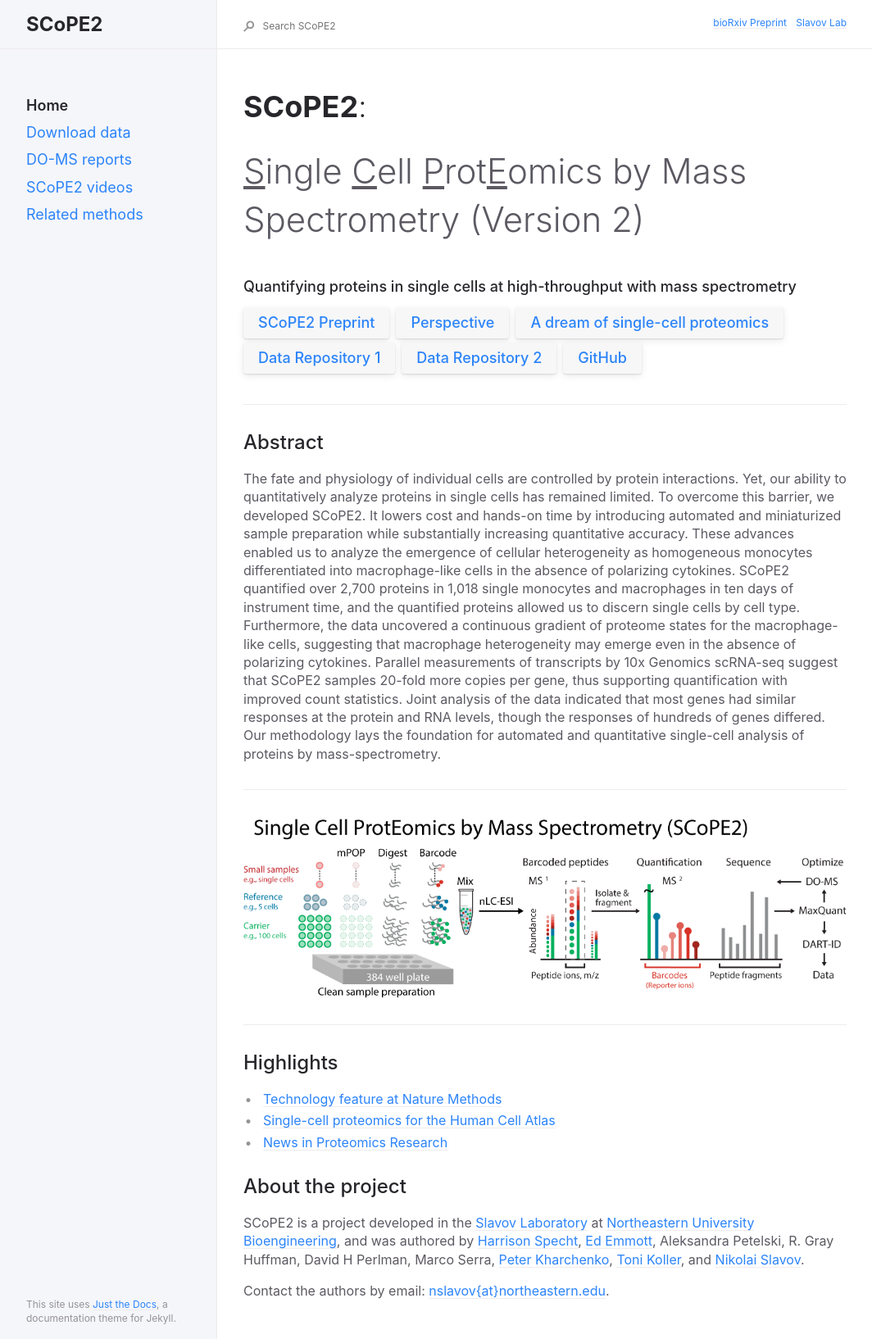
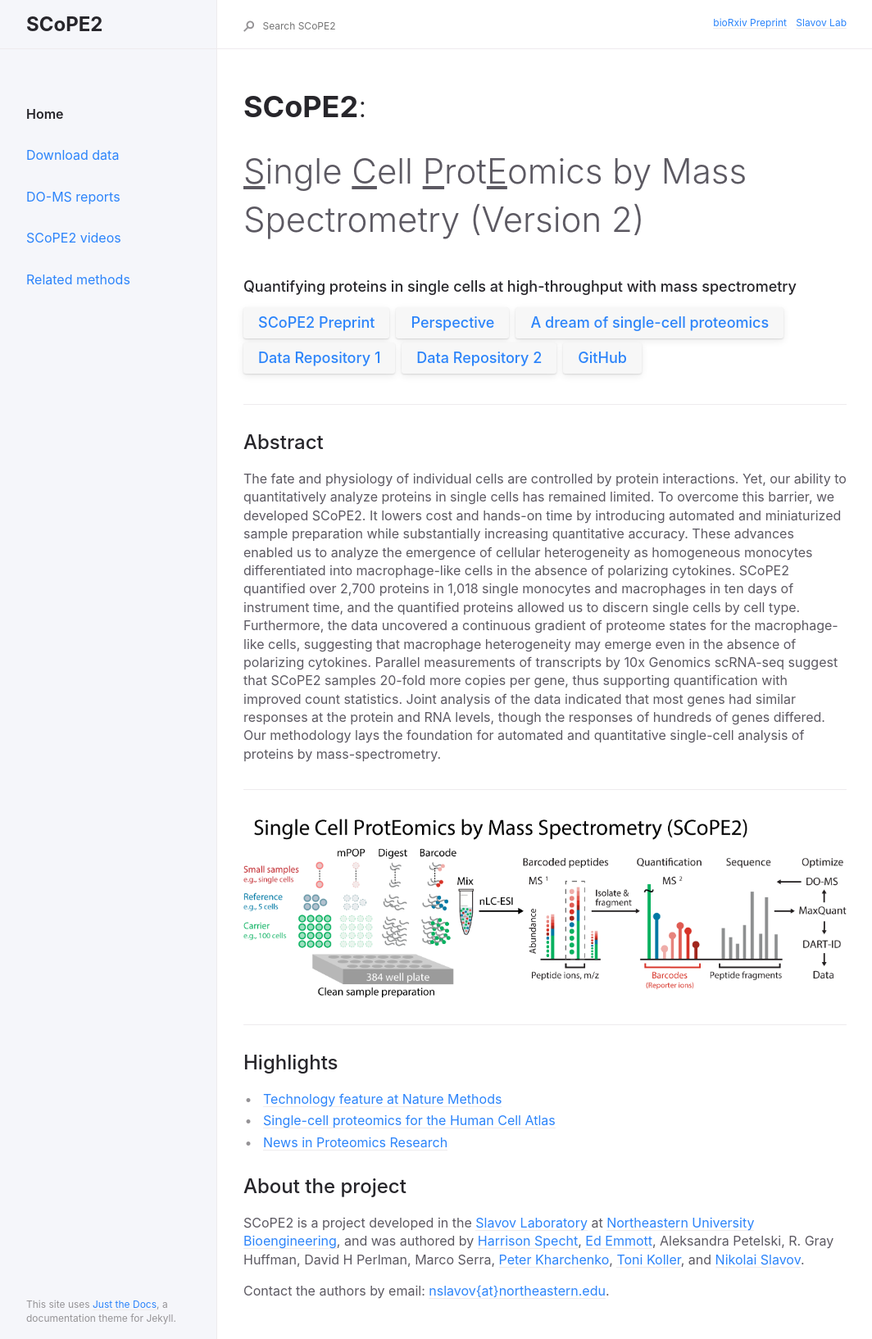
Before and after one commit to SlavovLab/SCoPE2, a Jekyll site: the page built from docs/index.md, in a window 1280 px wide. Shown: the whole page at 82% size, without its empty margins (91-1155 px from the left). Built offline with Jekyll 4.4.1, drawn with Linux system fonts in a browser that asks for light colours.

Commit message:
Update navigation.scss

```diff
--- a/docs/_sass/navigation.scss
+++ b/docs/_sass/navigation.scss
@@ -58,11 +58,11 @@
 }
 
 .navigation-list-item {
-  @include fs-6;
+  @include fs-5;
   margin: 0;
 
   @include mq(md) {
-    @include fs-5;
+    @include fs-4;
   }
 
   .navigation-list-child-list {
@@ -78,8 +78,8 @@
 
 .navigation-list-link {
   display: block;
-  padding-top: $sp-1;
-  padding-bottom: $sp-1;
+  padding-top: $sp-4;
+  padding-bottom: $sp-3;
 
   &.active {
     font-weight: 600;
```
